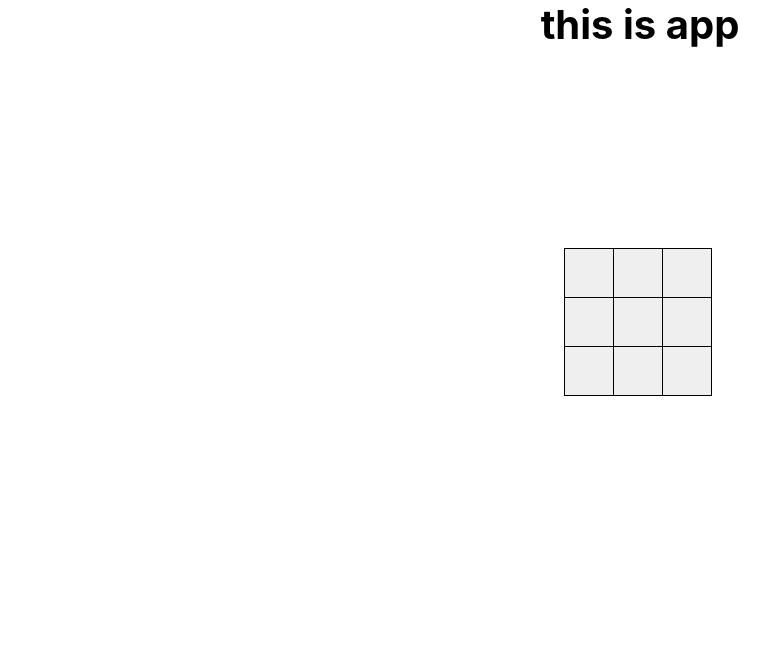
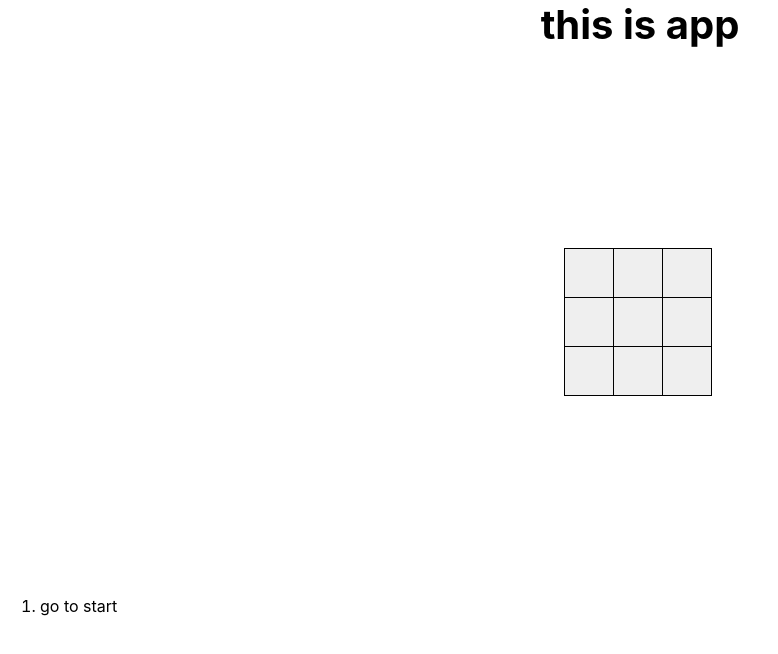
Before and after one commit to Aoshisen/tic-tac-toe, a React (Create React App) app: page / in a window 1280 px wide. Shown: the top 654 px of the page, without its empty margins (0-778 px from the left). Built offline with nearby package versions, Linux system fonts and the light colour scheme.

Commit message:
:bug: 发现一些bug

```diff
--- a/src/App.module.scss
+++ b/src/App.module.scss
@@ -3,3 +3,14 @@
   font-size: 40px;
   font-weight: bold;
 }
+
+ol {
+  li {
+    cursor: pointer;
+    font-size: 16px;
+
+    &:hover {
+      color: red
+    }
+  }
+}
--- a/src/App.tsx
+++ b/src/App.tsx
@@ -5,11 +5,19 @@ import Board from "./components/Board";
 
 const App = () => {
   //需要明确的一点，在最外层的地方 需要有borderState 和点击函数 并且点击函数需要调用caculateWinner函数
+
   // 创建长度为9 所有值都为空的数组来保存棋盘的状态
   const [boardState, setBoardState] = useState(Array(9).fill(null));
 
+  //实现时间旅行,初始化一个初始状态是一个 长度为1的一个数组，唯一的一个值是存储的是board的初始状态数据，也就是一个长度为9，所有值为null 的一个数组
+  const [gameData, setGameData] = useState([Array(9).fill(null)]);
+
   //下一个落子
   const [xIsnext, setNextX] = useState(true);
+
+  const [stepNumber, setStepNumber] = useState(0);
+
+  const currentRenderData = gameData[stepNumber];
 
   //传入一个数组,并根据数组的数值返回赢家
   const caculateWinner = (boardState: Array<"O" | "X" | null>) => {
@@ -28,7 +36,6 @@ const App = () => {
       const [a, b, c] = winState[i];
 
       //第一个数存在(不等于null),并且等于第二个数，并且第一个数等于第三个数
-
       if (
         boardState[a - 1] &&
         boardState[a - 1] === boardState[b - 1] &&
@@ -46,23 +53,56 @@ const App = () => {
   //每一个格子点击的函数
   const handleClick = (i: number) => {
     //如果已经有赢家了，或者当前位置已经填充了东西那么直接返回
+
     if (caculateWinner(boardState) || boardState[i - 1]) {
       return;
     }
+
     let fillIcon = xIsnext ? "X" : "O";
 
     boardState[i - 1] = fillIcon;
 
+    let _gameData = gameData.slice(0, stepNumber + 1);
+
     //这里如果不使用...运算符的话组件就不会自动的判断组件更新
     setBoardState([...boardState]);
+
+    //每一次点击盒子都会生成一个状态，我们把这个状态存储到gameData中
+    setGameData([..._gameData, boardState]);
+
+    setStepNumber(gameData.length);
 
     setNextX(!xIsnext);
   };
 
+  const jumpTo = (step: number) => {
+    setStepNumber(step);
+    setNextX(step % 2 === 0);
+  };
+
+  console.log(gameData, "this is gameData<<<<<<<<<<<");
+
   return (
     <>
       <div className={style.app}>this is app</div>
-      <Board handleClick={handleClick} boardState={boardState} />
+      <Board handleClick={handleClick} boardState={currentRenderData} />
+      {/** ol 自带一个数字的前缀 */}
+      <ol>
+        {gameData.map((_, move) => {
+          //第一条数据是我们预先添加到里面的是一个初始状态，以后的数据则是新添加的数据
+          const description = move ? "move to  " + move : "go to start";
+          return (
+            <li
+              key={move}
+              onClick={() => {
+                jumpTo(move);
+              }}
+            >
+              {description}
+            </li>
+          );
+        })}
+      </ol>
     </>
   );
 };
```
